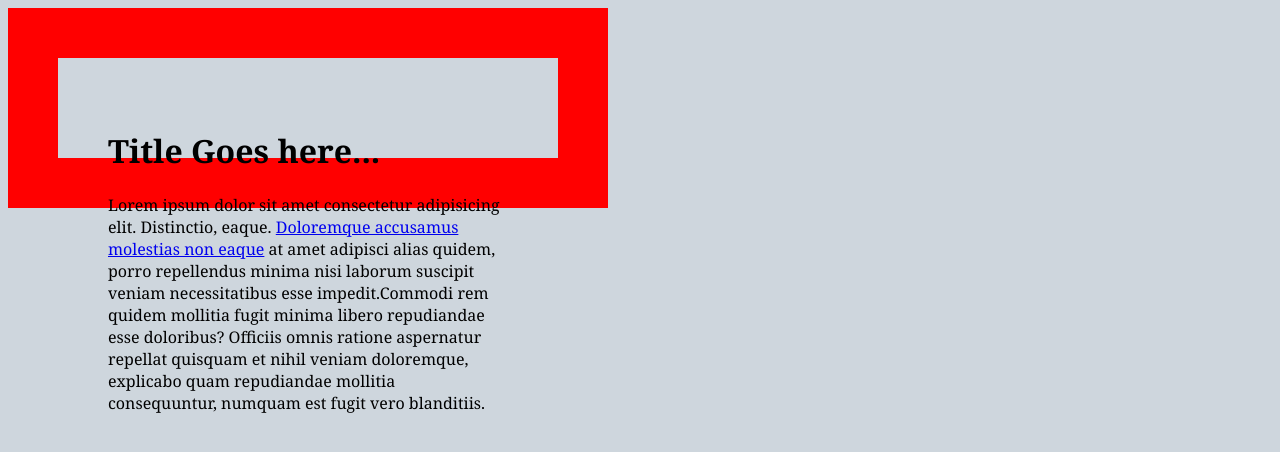
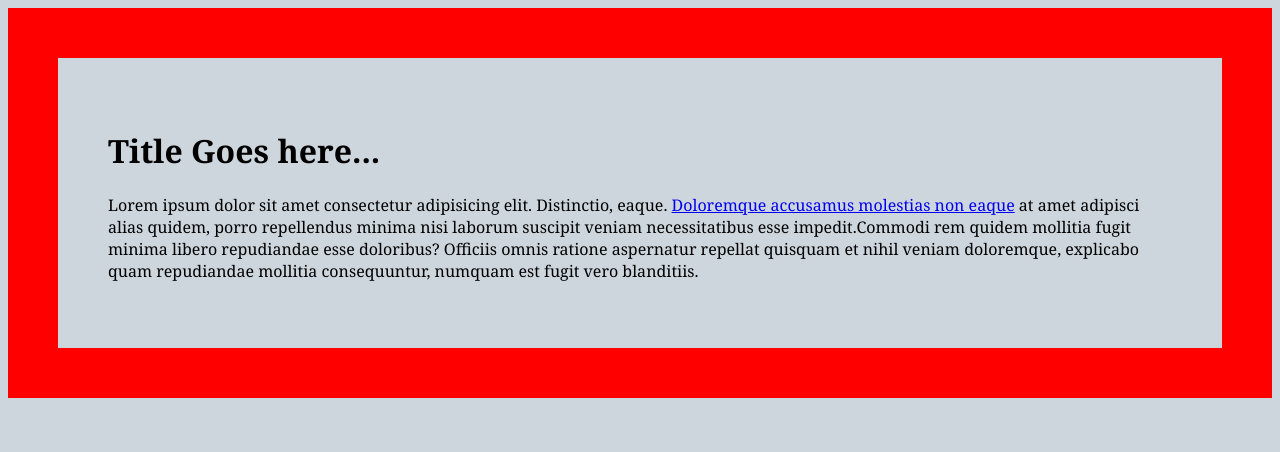
Before and after one commit to khazaddoom/Daily-CSS-Learning, a plain HTML site: page index.html in a window 1280 px wide. Drawn offline with Linux system fonts and the light colour scheme.

Commit message:
understanding with auto

```diff
--- a/styles.css
+++ b/styles.css
@@ -97,6 +97,6 @@ body {
     box-shadow: white;
     padding: 50px;
     border: 50px solid red;
-    width: 600px;
-    height: 200px;
+    height: auto;
+    width: auto;
 }
```
